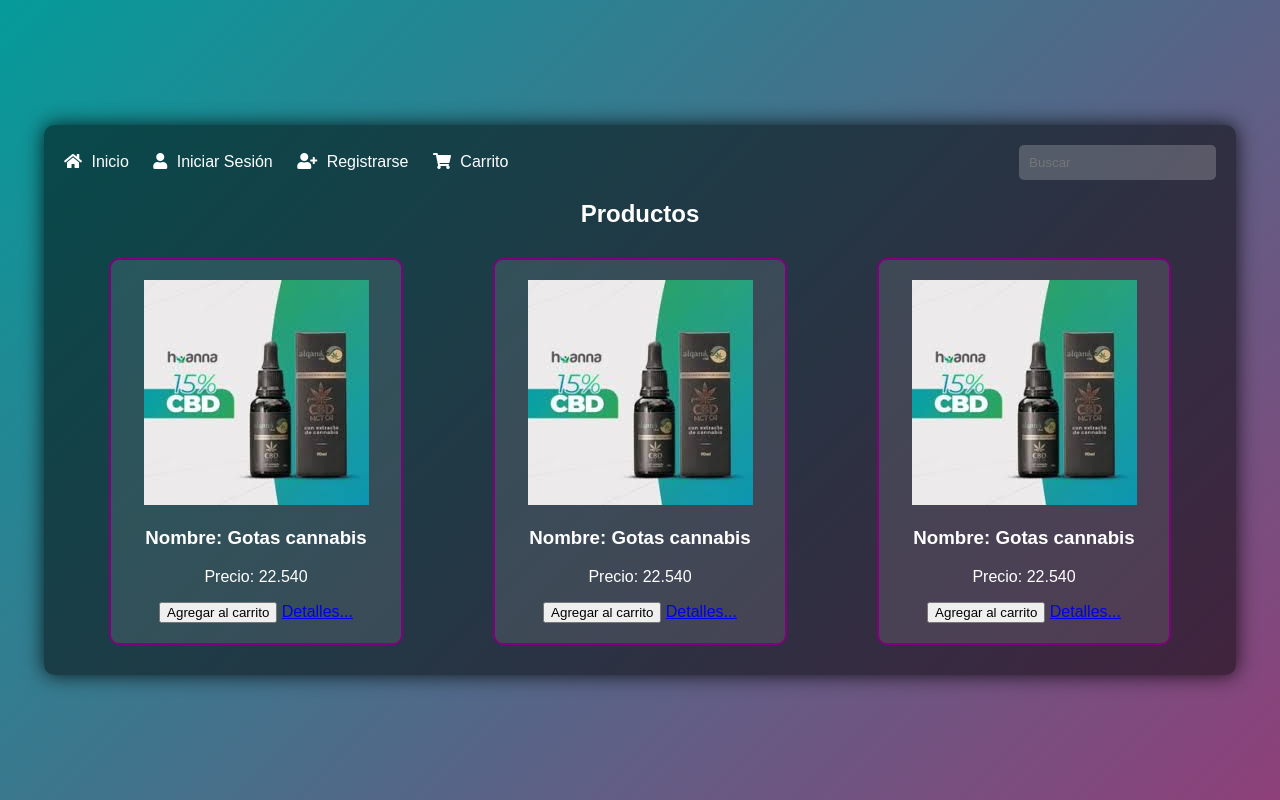
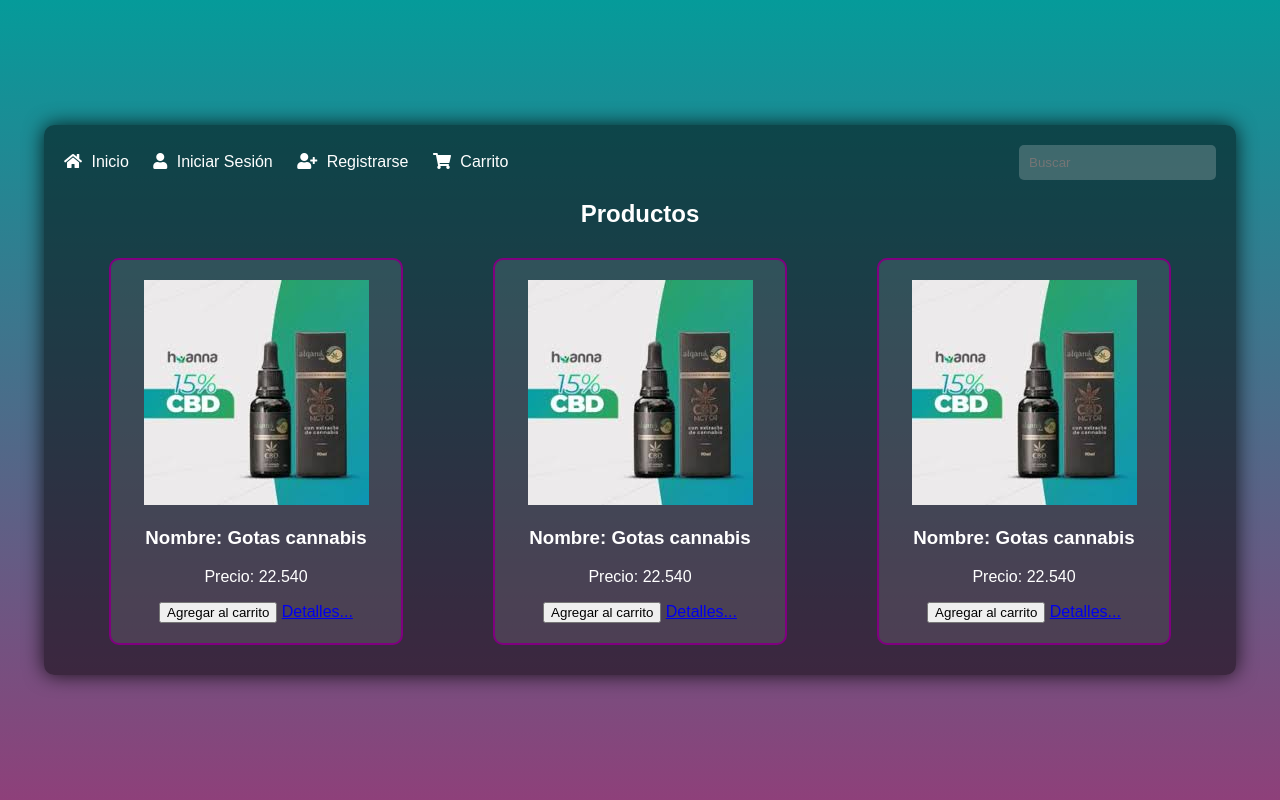
Before and after one commit to Kwiding/Tienda---Smoke-Shop, a PHP site: page /public/html/productos.html in a window 1280 px wide. Run offline with PHP 8.4, Linux system fonts and the light colour scheme.

Commit message:
colores
colores

```diff
--- a/frontend/public/css/crear-categoria.css
+++ b/frontend/public/css/crear-categoria.css
@@ -1,7 +1,7 @@
 body {
     margin: 0;
     font-family: sans-serif;
-    background: linear-gradient(135deg, #059B9A, #8E407A);
+    background-image: linear-gradient(to bottom, #059B9A, #8E407A);
     color: #fff;
     display: flex;
     justify-content: center;
--- a/frontend/public/css/style-form-pedido.css
+++ b/frontend/public/css/style-form-pedido.css
@@ -1,7 +1,7 @@
 body {
     margin: 0;
     font-family: 'Montserrat', sans-serif;
-    background: linear-gradient(135deg, #2C3E50, #4A00E0);
+    background-image: linear-gradient(to bottom, #059B9A, #8E407A);
     color: #e0f7fa;
     display: flex;
     justify-content: center;
--- a/frontend/public/css/style.productos.css
+++ b/frontend/public/css/style.productos.css
@@ -1,7 +1,7 @@
 body {
     margin: 0;
     font-family: sans-serif;
-    background: linear-gradient(135deg, #059B9A, #8E407A);
+    background-image: linear-gradient(to bottom, #059B9A, #8E407A);
     color: #fff;
     display: flex;
     justify-content: center;
```
